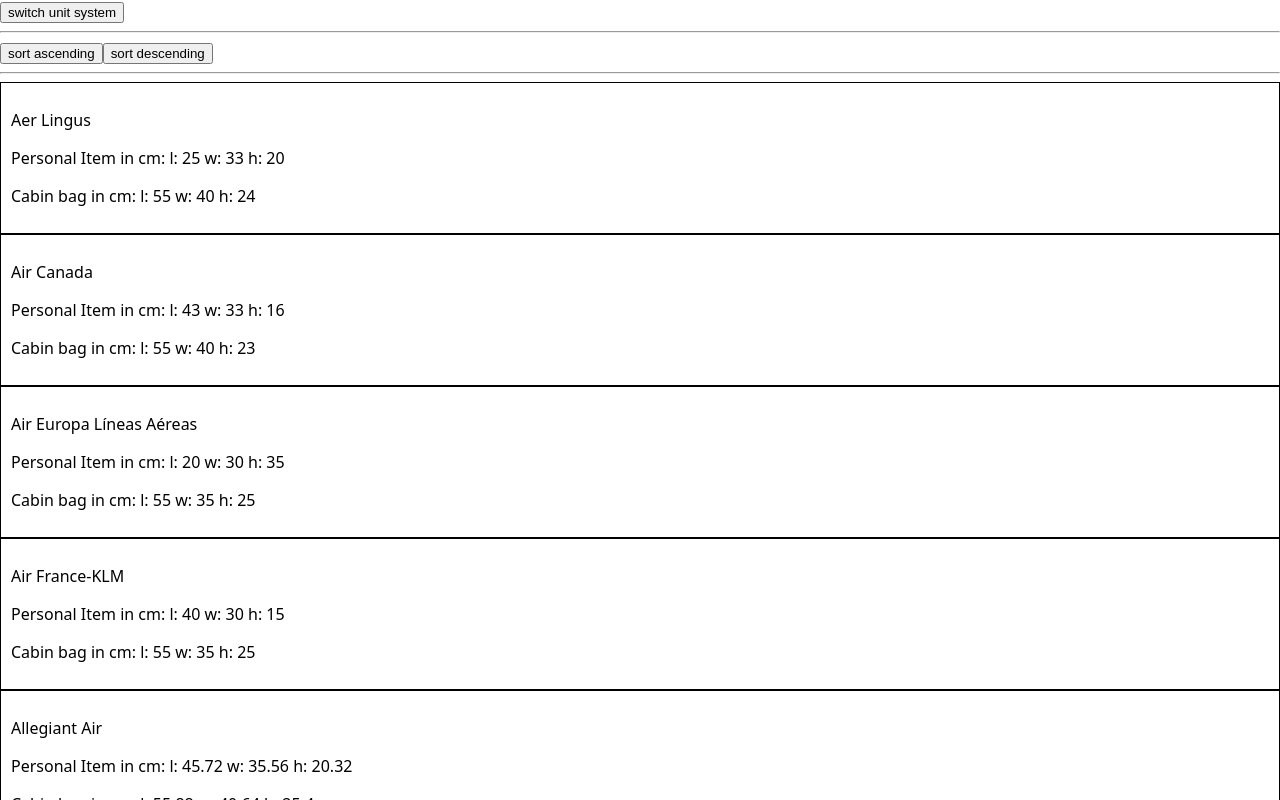
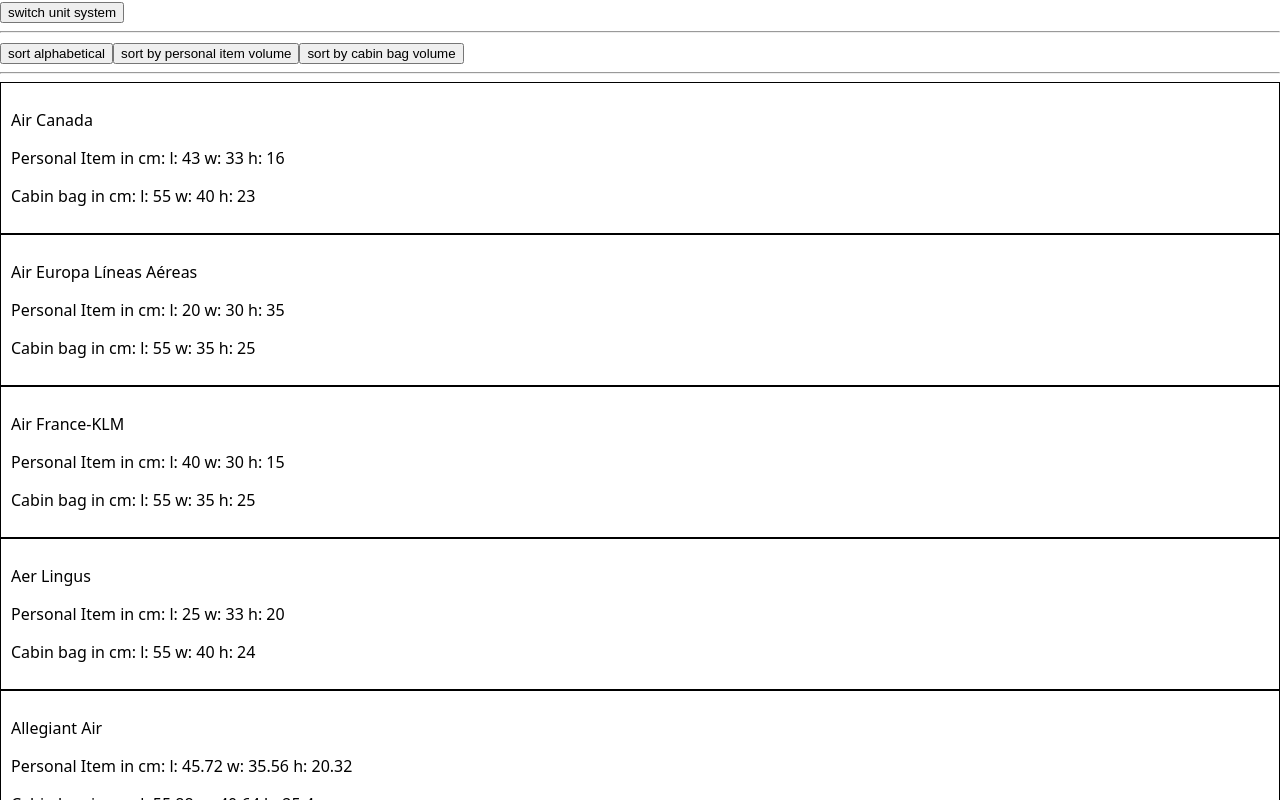
Before and after one commit to makitango/hand-luggage-ninja, a Next.js app: page / in a window 1280 px wide. Shown: the top 800 px of the page. Built offline with nearby package versions, Linux system fonts and the light colour scheme.

Commit message:
redo volume sort

```diff
--- a/components/AirlineList/index.js
+++ b/components/AirlineList/index.js
@@ -1,17 +1,21 @@
-export default function AirlineList({ airline, metricSystem }) {
+export default function AirlineList({
+  airline: { key, name, personalItem, cabinBag, freeCabinBag },
+  metricSystem,
+  calculateVolume,
+}) {
   return (
-    <div key={airline.key} style={{ border: "1px solid black", padding: 10 }}>
-      <p>{airline.name}</p>
+    <div key={key} style={{ border: "1px solid black", padding: 10 }}>
+      <p>{name}</p>
       <p>
         Personal Item in {metricSystem ? "cm" : "inch"}: l:{" "}
-        {airline.personalItem.length} w: {airline.personalItem.width} h:{" "}
-        {airline.personalItem.height}
+        {personalItem.length} w: {personalItem.width} h: {personalItem.height}
+        {/* {calculateVolume(personalItem)} */}
       </p>
       <p>
-        Cabin bag in {metricSystem ? "cm" : "inch"}: l:{" "}
-        {airline.cabinBag.length} w: {airline.cabinBag.width} h:{" "}
-        {airline.cabinBag.height}
+        Cabin bag in {metricSystem ? "cm" : "inch"}: l: {cabinBag.length} w:{" "}
+        {cabinBag.width} h: {cabinBag.height}
       </p>
+      {freeCabinBag ? "" : "💰💰 Cabin bag not free 💰💰"}
     </div>
   );
 }
--- a/pages/_app.js
+++ b/pages/_app.js
@@ -6,7 +6,7 @@
 export default function App({ Component, pageProps }) {
   {
     const [metricSystem, setMetricSystem] = useState(true);
-    const [sorting, setSorting] = useState("ascending");
+    const [sorting, setSorting] = useState("alphabetical");
 
     const correctSystemAirlines = metricSystem
       ? airlines
@@ -16,22 +16,41 @@
           cabinBag: convertDimensionsToInches(airline.cabinBag),
         }));
 
+    const calculateVolume = (dimensions) => {
+      const { length, width, height } = dimensions;
+      const volume = (length * width * height) / 1000;
+      return volume;
+    };
+
+    // const sortedAirlines = correctSystemAirlines
+    //   .slice()
+    //   .sort((a, b) =>
+    //     sorting === "alphabetical"
+    //       ? a.name.localeCompare(b.name)
+    //       : b.name.localeCompare(a.name)
+    //   );
+
     const sortedAirlines = correctSystemAirlines
       .slice()
       .sort((a, b) =>
-        sorting === "ascending"
-          ? a.name.localeCompare(b.name)
-          : b.name.localeCompare(a.name)
+        sorting === "alphabetical"
+          ? airlines.sort((a, b) => a.name.localeCompare(b.name))
+          : sorting === "personalItem"
+          ? airlines.sort(
+              (b, a) =>
+                calculateVolume(a.personalItem) -
+                calculateVolume(b.personalItem)
+            )
+          : sorting === "cabinBag"
+          ? airlines.sort(
+              (b, a) =>
+                calculateVolume(a.cabinBag) - calculateVolume(b.cabinBag)
+            )
+          : sortedAirlines
       );
 
     // const [unitSystem, setUnitSystem] = useState("metric");
     // const [sortedAirlines, setSortedAirlines] = useState(airlines);
-
-    // function calculateVolume(dimensions) {
-    //   const { length, width, height } = dimensions;
-    //   const volume = length * width * height;
-    //   return volume;
-    // }
 
     // function handleUnitToggle() {
     //   setUnitSystem((prevUnitSystem) =>
--- a/pages/index.js
+++ b/pages/index.js
@@ -5,6 +5,7 @@
   metricSystem,
   setMetricSystem,
   setSorting,
+  calculateVolume,
 }) {
   return (
     <>
@@ -14,8 +15,15 @@
 
       <hr />
 
-      <button onClick={() => setSorting("ascending")}>sort ascending</button>
-      <button onClick={() => setSorting("descending")}>sort descending</button>
+      <button onClick={() => setSorting("alphabetical")}>
+        sort alphabetical
+      </button>
+      <button onClick={() => setSorting("personalItem")}>
+        sort by personal item volume
+      </button>
+      <button onClick={() => setSorting("cabinBag")}>
+        sort by cabin bag volume
+      </button>
 
       <hr />
 
@@ -27,6 +35,7 @@
             metricSystem={metricSystem}
             setSorting={setSorting}
             setMetricSystem={setMetricSystem}
+            calculateVolume={calculateVolume}
           />
         );
       })}
```
